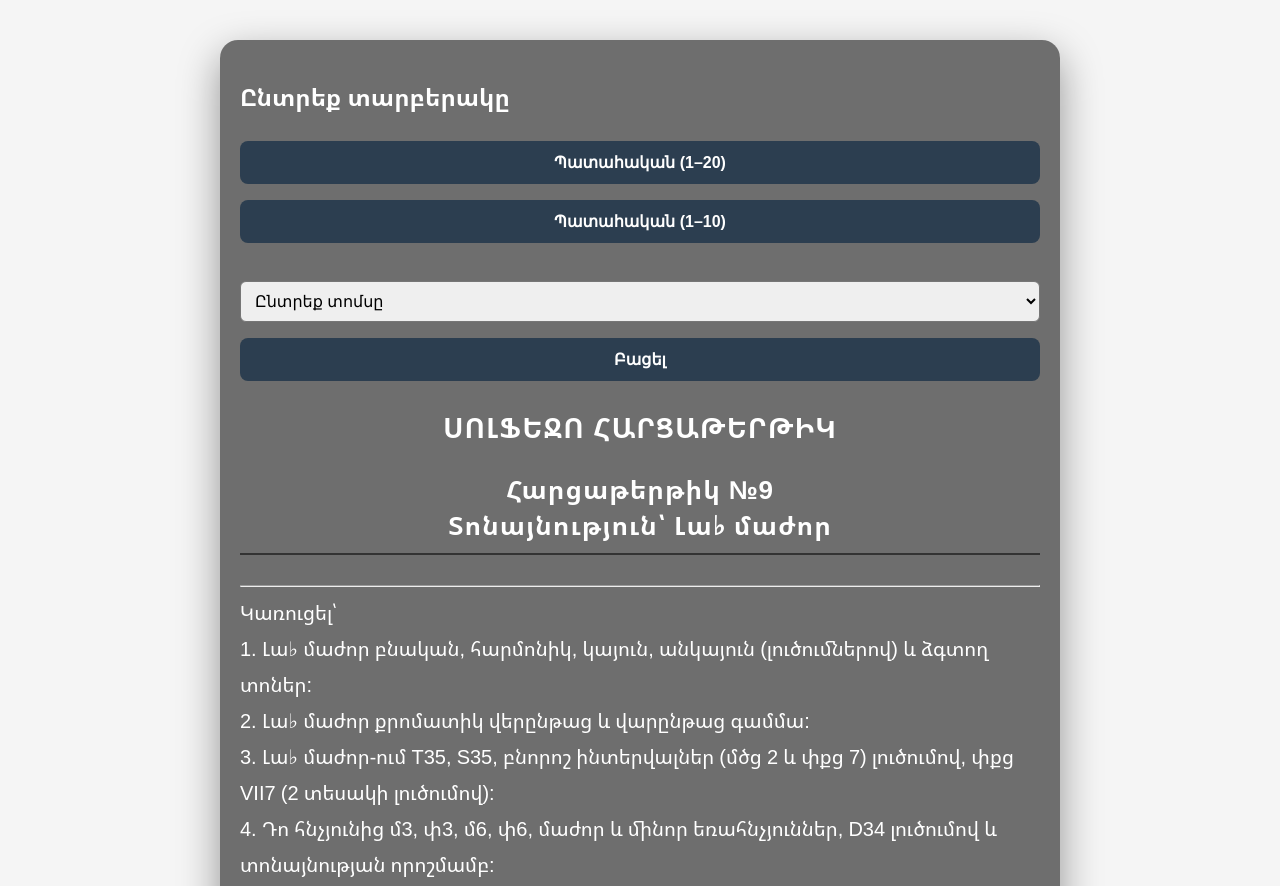
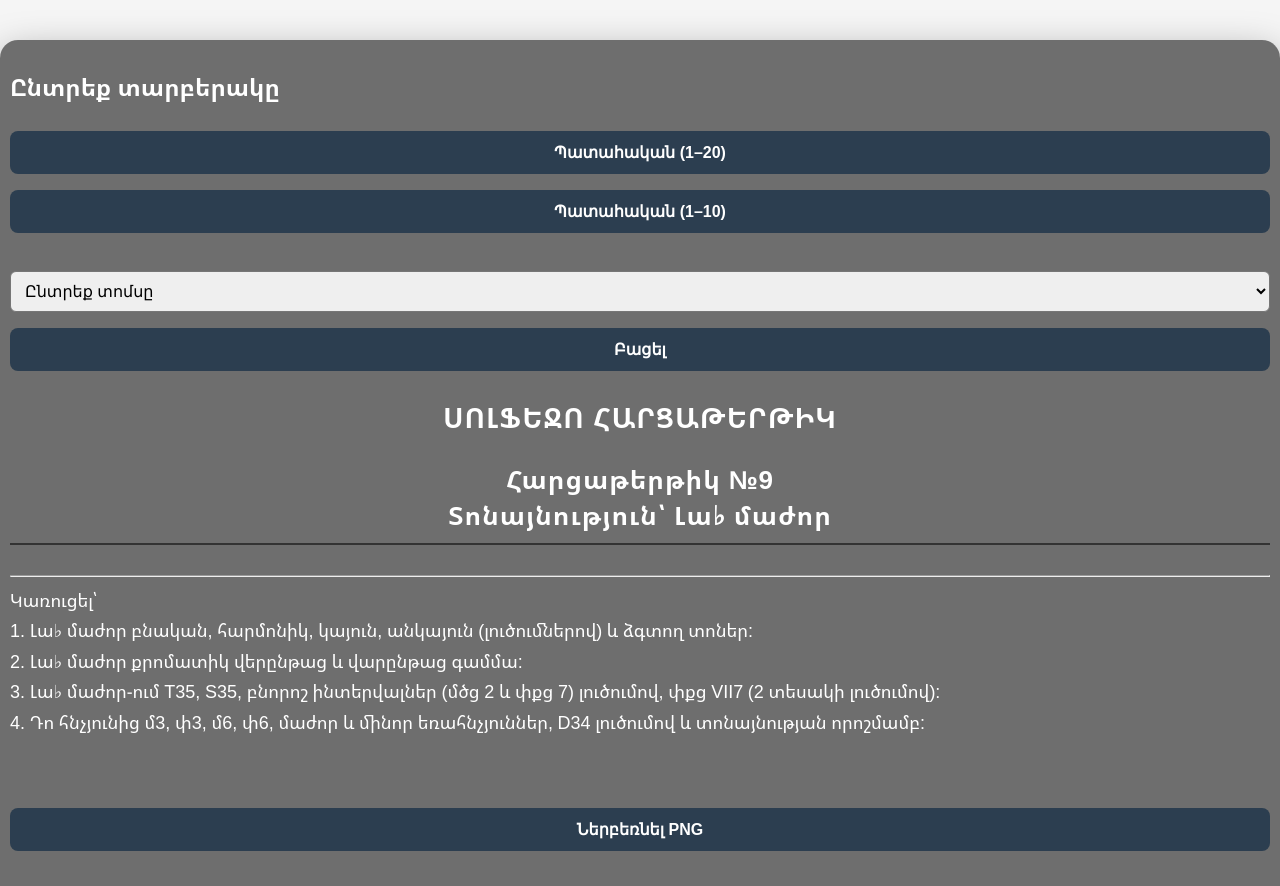
Before and after one commit to bernopro/-, a plain HTML site: page structured.html in a window 1280 px wide. Shown: the top 886 px of the page. Drawn offline with Linux system fonts and the light colour scheme.

Commit message:
Add files via upload

```diff
--- a/structured.js
+++ b/structured.js
@@ -210,8 +210,6 @@ function generateTicket(){
 
     const div = document.createElement("div");
     div.style.marginBottom = "40px";
-    div.style.fontSize = "20px";
-    div.style.lineHeight = "1.8";
     div.style.whiteSpace = "pre-line";
 
     div.innerText = ticketContent;
--- a/style.css
+++ b/style.css
@@ -150,3 +150,9 @@ select{
     font-size:18px;
     line-height:1.7;
 }
+.container{
+    width:100%;
+    max-width:100%;
+    padding:10px;
+    box-sizing:border-box;
+}
```
